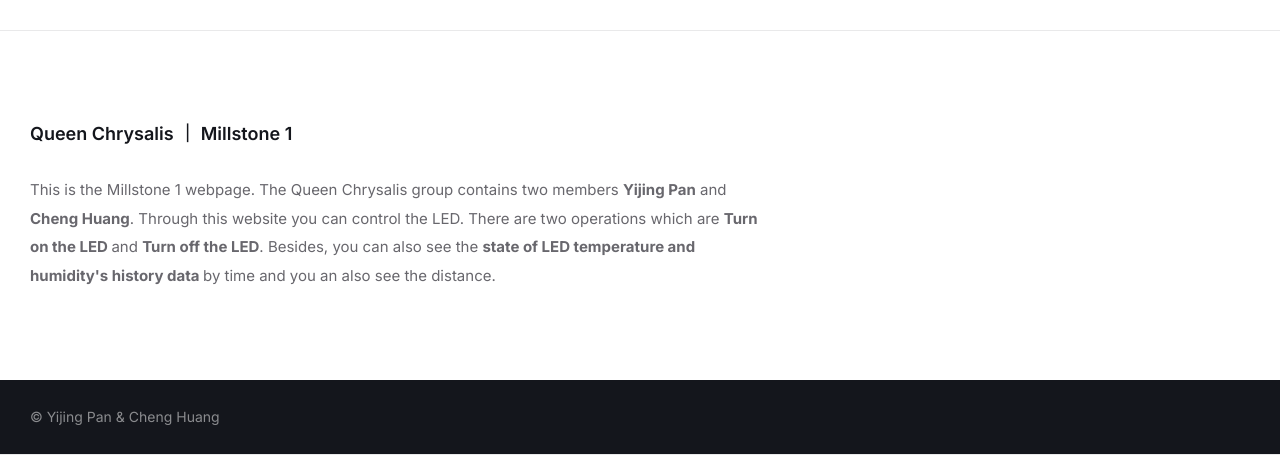
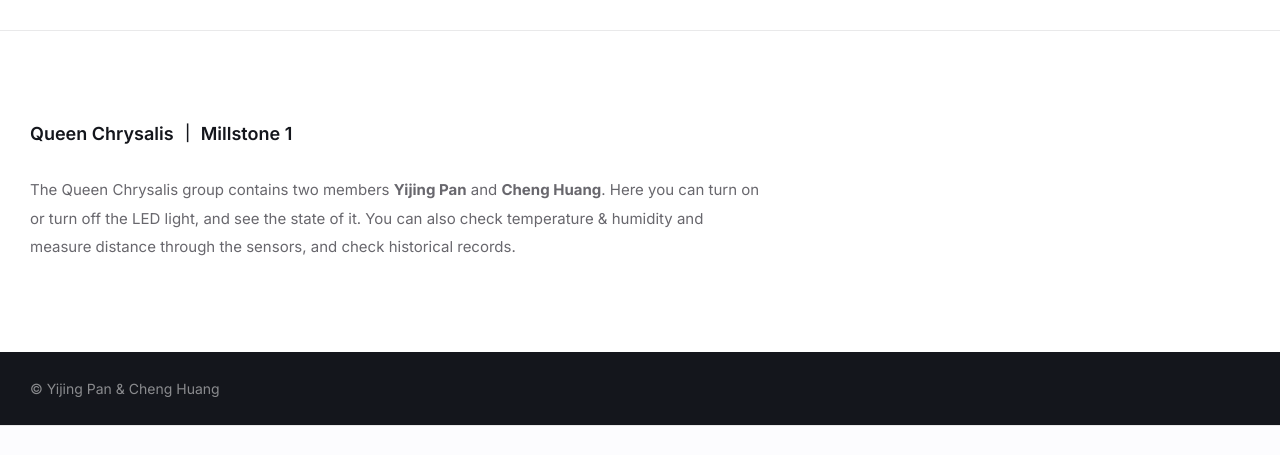
Before and after one commit to panyijing1997/IoTCourseMilestone1, a Flask app: page /distHistoryData in a window 1280 px wide. Shown: the part 509-964 px from the top of the page. After the commit the page ends 935 px from the top, so only its background shows below. Run offline with Flask 2, Linux system fonts and the light colour scheme; data that the repository does not hold is empty; some web fonts are replaced.

Commit message:
modify index page

```diff
--- a/templates/dht11.html
+++ b/templates/dht11.html
@@ -75,9 +75,8 @@
 												<div class="widget__inner">
 													<h3 class="widget__title">Queen Chrysalis ｜ Millstone 1</h3>
 													<div class="widget__content">
-														<p>This is the Millstone 1 webpage. The Queen Chrysalis group contains two members <strong>Yijing Pan</strong> and <strong>Cheng Huang</strong>.
-														   Through this website you can control the LED. There are two operations which are <strong> Turn on the LED </strong> and <strong>Turn off the LED</strong>.
-														   Besides, you can also see the <strong>state of LED temperature and humidity's history data </strong>by time and you an also see the distance.
+														<p>The Queen Chrysalis group contains two members <strong>Yijing Pan</strong> and <strong>Cheng Huang</strong>.
+														   Here you can turn on or turn off the LED light, and see the state of it. You can also check temperature & humidity and measure distance through the sensors, and check historical records.
 														</p>
 													</div>
 												</div>
--- a/templates/distHistoryData.html
+++ b/templates/distHistoryData.html
@@ -90,9 +90,8 @@
 												<div class="widget__inner">
 													<h3 class="widget__title">Queen Chrysalis ｜ Millstone 1</h3>
 													<div class="widget__content">
-														<p>This is the Millstone 1 webpage. The Queen Chrysalis group contains two members <strong>Yijing Pan</strong> and <strong>Cheng Huang</strong>.
-														   Through this website you can control the LED. There are two operations which are <strong> Turn on the LED </strong> and <strong>Turn off the LED</strong>.
-														   Besides, you can also see the <strong>state of LED temperature and humidity's history data </strong>by time and you an also see the distance.
+														<p>The Queen Chrysalis group contains two members <strong>Yijing Pan</strong> and <strong>Cheng Huang</strong>.
+														   Here you can turn on or turn off the LED light, and see the state of it. You can also check temperature & humidity and measure distance through the sensors, and check historical records.
 														</p>
 													</div>
 												</div>
--- a/templates/distance.html
+++ b/templates/distance.html
@@ -69,9 +69,8 @@
 												<div class="widget__inner">
 													<h3 class="widget__title">Queen Chrysalis ｜ Millstone 1</h3>
 													<div class="widget__content">
-														<p>This is the Millstone 1 webpage. The Queen Chrysalis group contains two members <strong>Yijing Pan</strong> and <strong>Cheng Huang</strong>.
-														   Through this website you can control the LED. There are two operations which are <strong> Turn on the LED </strong> and <strong>Turn off the LED</strong>.
-														   Besides, you can also see the <strong>state of LED temperature and humidity's history data </strong>by time and you an also see the distance.
+														<p>The Queen Chrysalis group contains two members <strong>Yijing Pan</strong> and <strong>Cheng Huang</strong>.
+														   Here you can turn on or turn off the LED light, and see the state of it. You can also check temperature & humidity and measure distance through the sensors, and check historical records.
 														</p>
 													</div>
 												</div>
--- a/templates/tempHistoryData.html
+++ b/templates/tempHistoryData.html
@@ -90,9 +90,8 @@
 												<div class="widget__inner">
 													<h3 class="widget__title">Queen Chrysalis ｜ Millstone 1</h3>
 													<div class="widget__content">
-														<p>This is the Millstone 1 webpage. The Queen Chrysalis group contains two members <strong>Yijing Pan</strong> and <strong>Cheng Huang</strong>.
-														   Through this website you can control the LED. There are two operations which are <strong> Turn on the LED </strong> and <strong>Turn off the LED</strong>.
-														   Besides, you can also see the <strong>state of LED temperature and humidity's history data </strong>by time and you an also see the distance.
+														<p>The Queen Chrysalis group contains two members <strong>Yijing Pan</strong> and <strong>Cheng Huang</strong>.
+														   Here you can turn on or turn off the LED light, and see the state of it. You can also check temperature & humidity and measure distance through the sensors, and check historical records.
 														</p>
 													</div>
 												</div>
```
